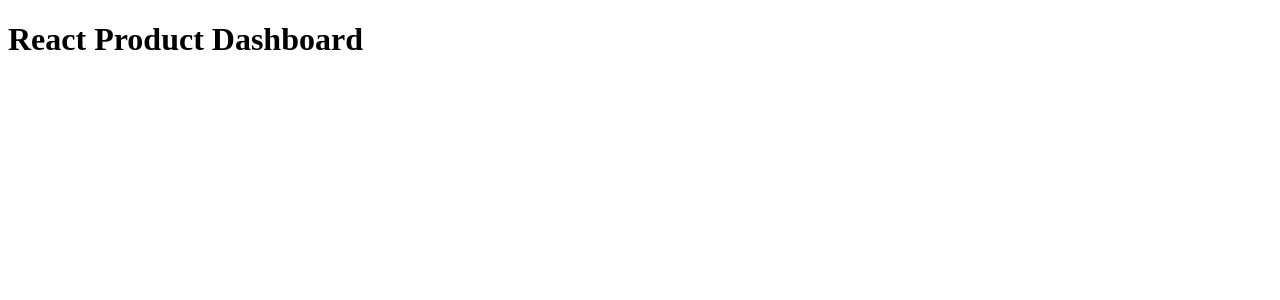
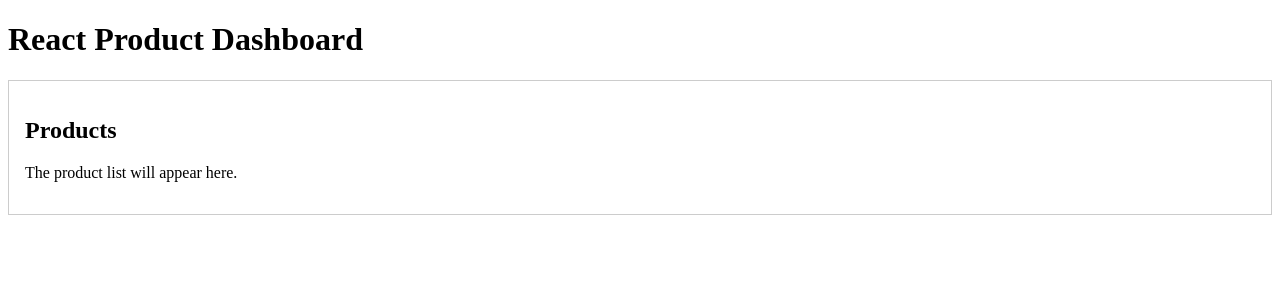
Before and after one commit to omersecen/React-Product-Dashboard, a React (Vite) app in the folder assignment1/: page / in a window 1280 px wide. Shown: the top 300 px of the page. Built offline with nearby package versions, Linux system fonts and the light colour scheme.

Commit message:
Add reusable Card component with children

```diff
--- a/assignment1/src/App.jsx
+++ b/assignment1/src/App.jsx
@@ -1,9 +1,14 @@
 import React from 'react';
+import Card from './components/Card.jsx';
 
 function App() {
   return (
     <main>
       <h1>React Product Dashboard</h1>
+      <Card>
+        <h2>Products</h2>
+        <p>The product list will appear here.</p>
+      </Card>
     </main>
   );
 }
--- /dev/null
+++ b/assignment1/src/components/Card.jsx
@@ -0,0 +1,11 @@
+import React from 'react';
+
+function Card({ children }) {
+  return (
+    <div style={{ border: '1px solid #ccc', padding: '16px', margin: '12px 0' }}>
+      {children}
+    </div>
+  );
+}
+
+export default Card;
```
